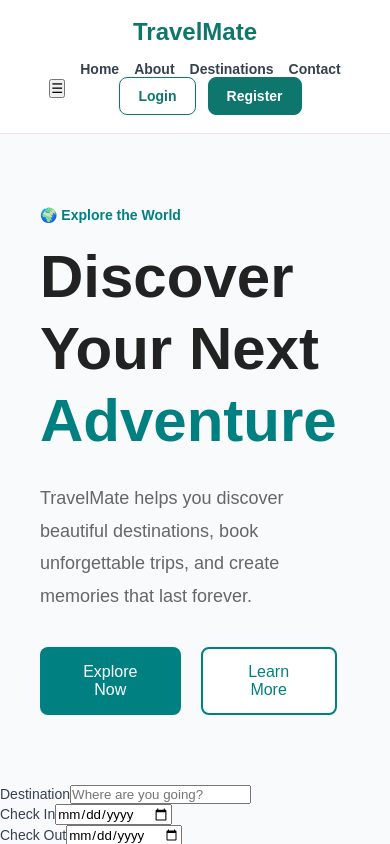
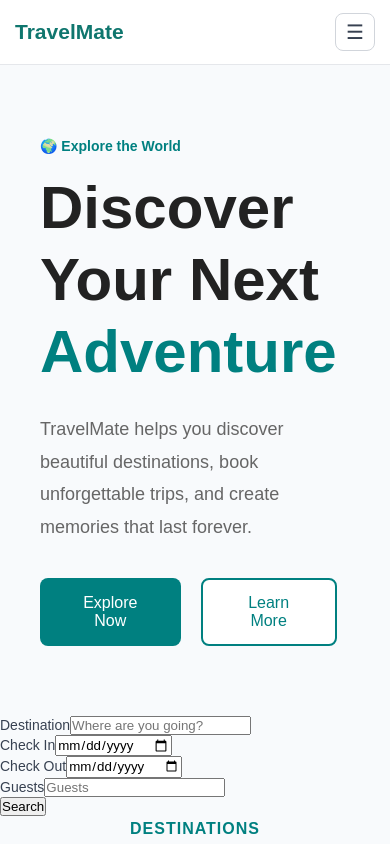
Before and after one commit to Divya-Bhandari/learning, a React (Vite) app in the folder TravelMate/TravelMate/: page / in a window 390 px wide. Shown: the top 844 px of the page. Built offline with nearby package versions, Linux system fonts and the light colour scheme; grey boxes are pictures that could not be loaded.

Commit message:
Improve responsive navbar

```diff
--- a/TravelMate/TravelMate/src/components/layout/Navbar/Navbar.css
+++ b/TravelMate/TravelMate/src/components/layout/Navbar/Navbar.css
@@ -1,7 +1,7 @@
 .navbar {
   width: 100%;
-  min-height: 72px;
-  padding: 0 50px;
+  min-height: 70px;
+  padding: 0 40px;
   display: flex;
   align-items: center;
   justify-content: space-between;
@@ -9,9 +9,12 @@
   background: #ffffff;
   border-bottom: 1px solid #e5e7eb;
   box-sizing: border-box;
-  position: sticky;
-  top: 0;
+  position: relative;
   z-index: 1000;
+}
+
+.logo {
+  flex-shrink: 0;
 }
 
 .logo a {
@@ -19,13 +22,19 @@
   font-size: 24px;
   font-weight: 800;
   text-decoration: none;
-  white-space: nowrap;
+}
+
+.navbar-content {
+  display: flex;
+  align-items: center;
+  justify-content: space-between;
+  flex: 1;
+  gap: 30px;
 }
 
 .nav-links {
   display: flex;
   align-items: center;
-  justify-content: center;
   gap: 28px;
   margin: 0;
   padding: 0;
@@ -48,99 +57,157 @@
   display: flex;
   align-items: center;
   gap: 12px;
+}
+
+.navbar-user {
+  color: #374151;
+  font-size: 14px;
+  font-weight: 600;
   white-space: nowrap;
 }
 
 .login-btn,
 .register-btn,
 .logout-btn {
-  display: inline-flex;
-  align-items: center;
-  justify-content: center;
-  padding: 10px 18px;
+  padding: 9px 16px;
   border-radius: 8px;
   font-family: inherit;
-  font-size: 14px;
+  font-size: 13px;
   font-weight: 700;
   text-decoration: none;
   cursor: pointer;
-  transition: all 0.2s ease;
+  transition:
+    background 0.2s ease,
+    color 0.2s ease,
+    border-color 0.2s ease;
 }
 
 .login-btn {
+  border: 1px solid #0f766e;
+  background: #ffffff;
   color: #0f766e;
-  background: transparent;
-  border: 1px solid #0f766e;
 }
 
 .login-btn:hover {
   background: #f0fdfa;
 }
 
-.register-btn {
+.register-btn,
+.logout-btn {
+  border: 1px solid #0f766e;
+  background: #0f766e;
   color: #ffffff;
-  background: #0f766e;
-  border: 1px solid #0f766e;
 }
 
-.register-btn:hover {
+.register-btn:hover,
+.logout-btn:hover {
+  border-color: #115e59;
   background: #115e59;
-  border-color: #115e59;
-}
-
-.navbar-user {
-  color: #374151;
-  font-size: 14px;
-  font-weight: 600;
 }
 
 .logout-btn {
-  color: #ffffff;
-  background: #dc2626;
-  border: 1px solid #dc2626;
+  border: none;
 }
 
-.logout-btn:hover {
-  background: #b91c1c;
-  border-color: #b91c1c;
+.navbar-menu-button {
+  display: none;
+  padding: 8px 10px;
+  border: 1px solid #d1d5db;
+  border-radius: 8px;
+  background: #ffffff;
+  color: #374151;
+  font-size: 20px;
+  line-height: 1;
 }
 
-@media (max-width: 900px) {
+/* =========================
+   TABLET
+========================= */
+
+@media (max-width: 950px) {
   .navbar {
     padding: 0 25px;
-    gap: 15px;
+  }
+
+  .navbar-content {
+    gap: 18px;
   }
 
   .nav-links {
-    gap: 15px;
-  }
-
-  .navbar-user {
-    display: none;
+    gap: 18px;
   }
 }
 
-@media (max-width: 700px) {
+/* =========================
+   MOBILE
+========================= */
+
+@media (max-width: 768px) {
   .navbar {
-    min-height: auto;
-    padding: 18px 20px;
+    min-height: 65px;
+    padding: 0 20px;
     flex-wrap: wrap;
-    justify-content: center;
   }
 
-  .logo {
+  .navbar-menu-button {
+    display: block;
+  }
+
+  .navbar-content {
     width: 100%;
-    text-align: center;
+    display: none;
+    flex-direction: column;
+    align-items: stretch;
+    gap: 20px;
+    padding: 20px 0;
+    border-top: 1px solid #e5e7eb;
+  }
+
+  .navbar-content.open {
+    display: flex;
   }
 
   .nav-links {
     width: 100%;
-    flex-wrap: wrap;
-    gap: 15px;
+    flex-direction: column;
+    align-items: stretch;
+    gap: 0;
+  }
+
+  .nav-links li {
+    border-bottom: 1px solid #f3f4f6;
+  }
+
+  .nav-links a {
+    display: block;
+    padding: 12px 5px;
   }
 
   .navbar-auth {
     width: 100%;
-    justify-content: center;
+    flex-direction: column;
+    align-items: stretch;
+  }
+
+  .navbar-user {
+    text-align: center;
+  }
+
+  .login-btn,
+  .register-btn,
+  .logout-btn {
+    width: 100%;
+    text-align: center;
+    box-sizing: border-box;
   }
 }
+
+@media (max-width: 480px) {
+  .navbar {
+    padding: 0 15px;
+  }
+
+  .logo a {
+    font-size: 21px;
+  }
+}
```
